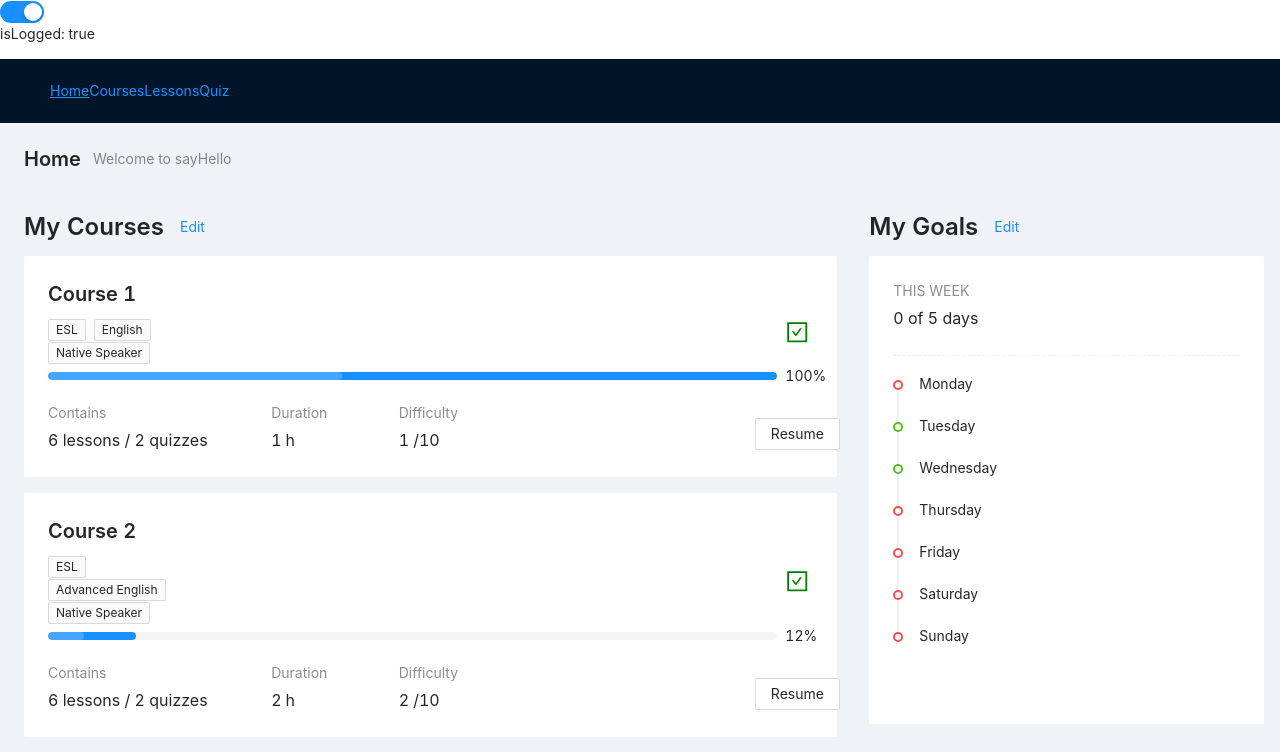
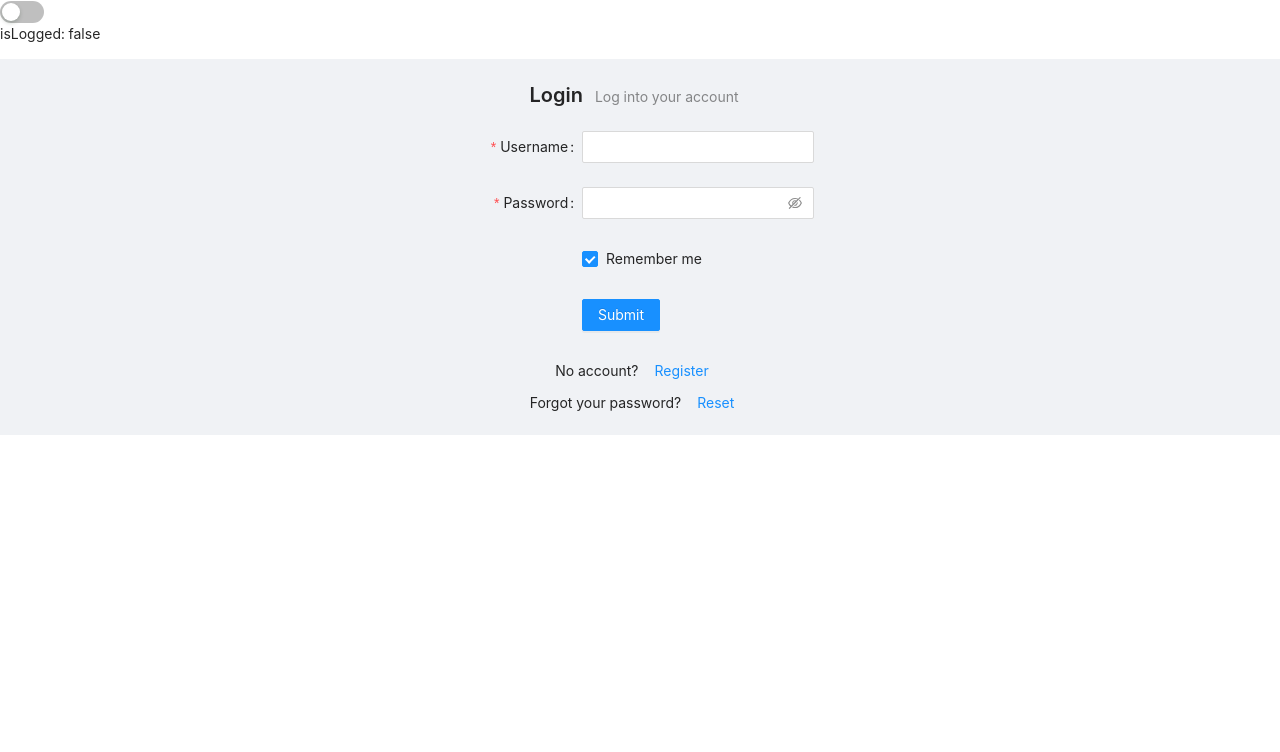
Before and after one commit to antoineGH/sayhello, a React (Create React App) app: page /login in a window 1280 px wide. Before the commit this address led to /auth/home. Shown: the top 752 px of the page. Built offline with nearby package versions, Linux system fonts and the light colour scheme.

Commit message:
layout unauth

```diff
--- a/src/App.css
+++ b/src/App.css
@@ -3,3 +3,32 @@
 .ant-statistic-content {
 	font-size: 16px;
 }
+
+/* LOGIN */
+
+.register_main,
+.forgot_main,
+.reset_main,
+.login_main {
+	display: flex;
+	flex-direction: column;
+	align-items: center;
+	padding-bottom: 1rem;
+}
+
+.ant-page-header-heading-sub-title {
+	margin-right: 12px;
+	color: rgba(0, 0, 0, 0.45);
+	font-size: 14px;
+	line-height: 1.5715;
+	overflow: hidden;
+	white-space: nowrap;
+	text-overflow: ellipsis;
+	margin-top: 0.25rem;
+}
+
+.register_justify,
+.login_justify {
+	display: flex;
+	align-items: center;
+}
--- a/src/App.tsx
+++ b/src/App.tsx
@@ -5,7 +5,7 @@ import { Switch, Layout } from 'antd'
 import './App.css'
 
 const App: React.FC = (): JSX.Element => {
-	const [isLogged, setIsLogged] = useState(true)
+	const [isLogged, setIsLogged] = useState(false)
 	const routing = useRoutes(routes(isLogged))
 	const { Content } = Layout
 
--- a/src/components/quiz/QuizSummary.tsx
+++ b/src/components/quiz/QuizSummary.tsx
@@ -58,7 +58,7 @@ const QuizSummary = ({
 					</Link>
 				</Col>
 				<Col span={4}>
-					<Statistic title='Duration' value={numberQuestion} suffix='Questions' />
+					<Statistic title='Contains' value={numberQuestion} suffix='Questions' />
 				</Col>
 				<Col span={4}>
 					<Statistic title='Difficulty' value={difficulty} suffix='/10' />
--- a/src/forms/registerForm/RegisterForm.tsx
+++ b/src/forms/registerForm/RegisterForm.tsx
@@ -47,7 +47,7 @@ const RegisterForm = () => {
 				</Form.Item>
 				<Form.Item
 					name='confirm'
-					label='Confirm Password'
+					label='Confirm'
 					dependencies={['password']}
 					hasFeedback
 					rules={[
--- a/src/forms/resetForm/ResetForm.tsx
+++ b/src/forms/resetForm/ResetForm.tsx
@@ -33,7 +33,7 @@ const ResetForm = () => {
 			</Form.Item>
 			<Form.Item
 				name='confirm'
-				label='Confirm Password'
+				label='Confirm'
 				dependencies={['password']}
 				hasFeedback
 				rules={[
--- a/src/pages/Forgot.tsx
+++ b/src/pages/Forgot.tsx
@@ -7,7 +7,7 @@ const Forgot = () => {
 	const navigate = useNavigate()
 	useTitle('Forgot')
 	return (
-		<>
+		<div className='forgot_main'>
 			<Row>
 				<Col>
 					<PageHeader
@@ -23,7 +23,7 @@ const Forgot = () => {
 					<ForgotForm />
 				</Col>
 			</Row>
-		</>
+		</div>
 	)
 }
 
--- a/src/pages/Login.tsx
+++ b/src/pages/Login.tsx
@@ -7,7 +7,7 @@ const Login = () => {
 	useTitle('Login')
 	const navigate = useNavigate()
 	return (
-		<>
+		<div className='login_main'>
 			<Row>
 				<Col>
 					<PageHeader className='site-page-header' title='Login' subTitle='Log into your account' />
@@ -17,9 +17,7 @@ const Login = () => {
 				<LoginForm />
 			</Row>
 			<Row>
-				<Col>
-					<p>No account?</p>
-				</Col>
+				<Col className='login_justify'>No account?</Col>
 				<Col>
 					<Button onClick={() => navigate('/register')} type='link'>
 						Register
@@ -27,16 +25,14 @@ const Login = () => {
 				</Col>
 			</Row>
 			<Row>
-				<Col>
-					<p>Forgot your password?</p>
-				</Col>
+				<Col className='login_justify'>Forgot your password?</Col>
 				<Col>
 					<Button onClick={() => navigate('/forgot')} type='link'>
 						Reset
 					</Button>
 				</Col>
 			</Row>
-		</>
+		</div>
 	)
 }
 
--- a/src/pages/Register.tsx
+++ b/src/pages/Register.tsx
@@ -7,7 +7,7 @@ const Register = () => {
 	const navigate = useNavigate()
 	useTitle('Register')
 	return (
-		<>
+		<div className='register_main'>
 			<Row>
 				<Col>
 					<PageHeader
@@ -24,16 +24,14 @@ const Register = () => {
 				</Col>
 			</Row>
 			<Row>
-				<Col>
-					<p>Already have an account?</p>
-				</Col>
+				<Col className='login_justify'>Already have an account?</Col>
 				<Col>
 					<Button onClick={() => navigate('/login')} type='link'>
 						Login
 					</Button>
 				</Col>
 			</Row>
-		</>
+		</div>
 	)
 }
 
--- a/src/pages/Reset.tsx
+++ b/src/pages/Reset.tsx
@@ -7,7 +7,7 @@ const Reset = () => {
 	const navigate = useNavigate()
 	useTitle('Reset')
 	return (
-		<>
+		<div className='reset_main'>
 			<Row>
 				<Col>
 					<PageHeader
@@ -23,7 +23,7 @@ const Reset = () => {
 					<ResetForm />
 				</Col>
 			</Row>
-		</>
+		</div>
 	)
 }
 
```
